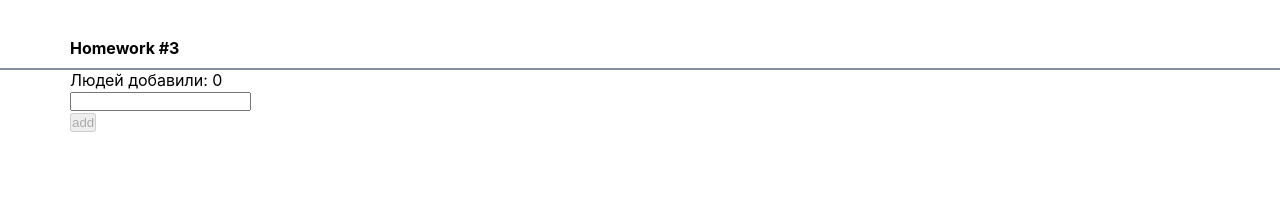
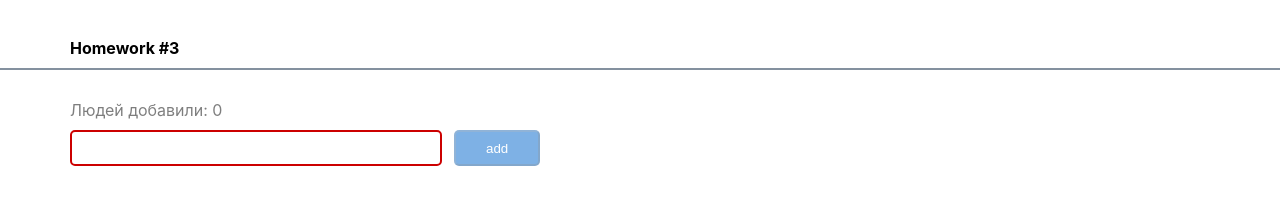
Before and after one commit to Alonasa/homeworks, a React (Create React App) app: page / in a window 1280 px wide. Shown: the part 567-772 px from the top of the page. Built offline with nearby package versions, Linux system fonts and the light colour scheme.

Commit message:
added styles

```diff
--- a/src/s2-homeworks/hw03/Greeting.module.css
+++ b/src/s2-homeworks/hw03/Greeting.module.css
@@ -1,34 +1,53 @@
 .greetingForm {
+    margin-top: 30px;
 }
 
 .inputAndButtonContainer {
+    display: flex;
 }
 
 .error {
+    color: #CC0000;
 }
 
 .input {
+    width: 372px;
+    min-height: 36px;
+    margin-right: 12px;
+    border-radius: 5px;
 }
 
 .input:focus {
 }
 
 .errorInput {
+    border: 2px solid #CC0000;
 }
 
 .button {
+    height: 36px;
+    padding: 5px 30px;
+    box-sizing: border-box;
+    background-color: #0066CC;
+    color: white;
+    border-radius: 5px;
 }
 
 .button:focus {
+    background-color: #0059b3;
 }
 
 .button:active {
+    opacity: 0.5;
 }
 
 .button:disabled {
+    opacity: 0.5;
 }
 
 .text {
+    margin-bottom: 10px;
+    opacity: 0.5;
 }
 
 .greeting {
--- a/src/s2-homeworks/hw03/Greeting.tsx
+++ b/src/s2-homeworks/hw03/Greeting.tsx
@@ -25,7 +25,7 @@ const Greeting: React.FC<GreetingPropsType> = (
         lastUserName,
     } // деструктуризация пропсов
 ) => {
-    const inputClass = s.errorInput // need to fix with (?:)
+    const inputClass = {error} ? s.errorInput : s.input// need to fix with (?:)
 
     return (
         <div id={'hw3-form'} className={s.greetingForm}>
@@ -42,7 +42,7 @@ const Greeting: React.FC<GreetingPropsType> = (
                         id={'hw3-input'}
                         value={name}
                         onChange={setNameCallback}
-                        className={inputClass}
+                        className={`${inputClass} ${s.input}`}
                         onKeyDown={onEnter}
                         onBlur={onBlur}
                     />
```
